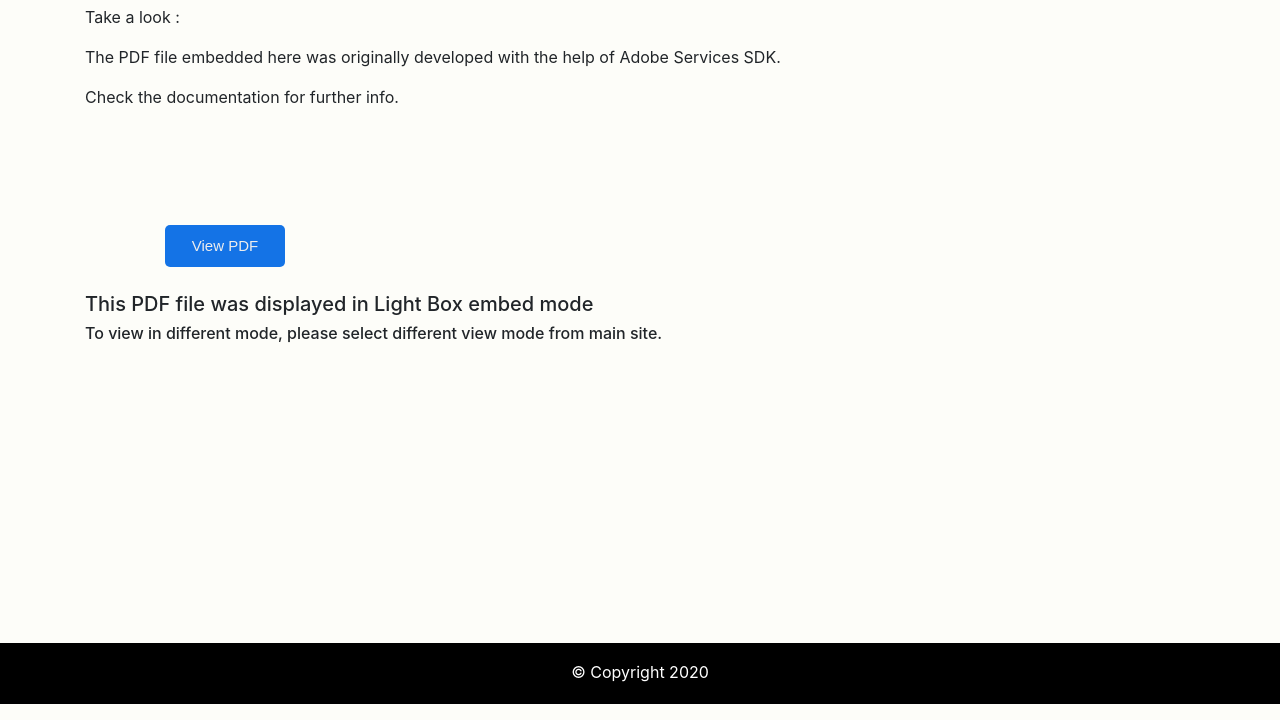
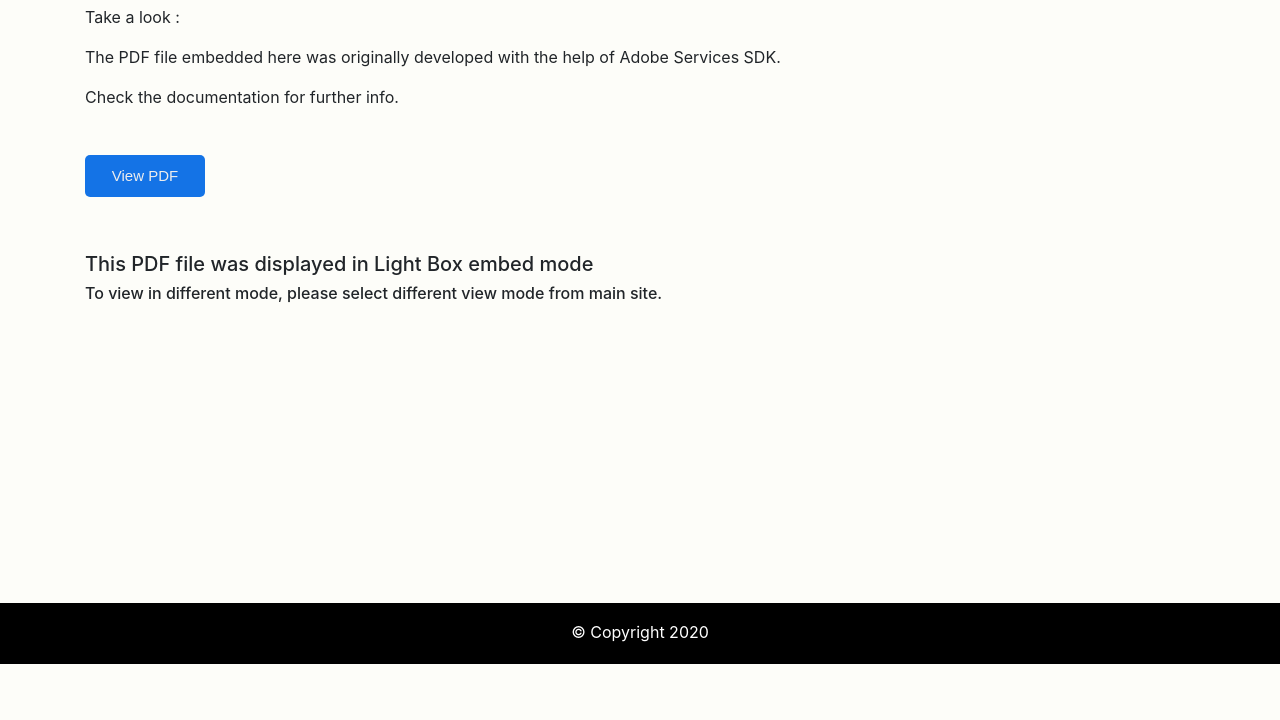
Before and after one commit to hjhardik/AdobePdfSDK, a website: page views/Lightbox Embed Mode/index.html in a window 1280 px wide. Shown: the part 93-813 px from the top of the page. Drawn offline with nearby package versions, Linux system fonts and the light colour scheme.

Commit message:
Update index.html

```diff
--- a/views/Lightbox Embed Mode/index.html
+++ b/views/Lightbox Embed Mode/index.html
@@ -35,7 +35,7 @@
           <p>Take a look :</p>
           <p>The PDF file embedded here was originally developed with the help of Adobe Services SDK.</p>
           <p>Check the documentation for further info.</p>
-<button type="button" onclick="previewFile()" style="cursor: pointer; width: 120px; padding: 10px; font-family: 'Arial'; font-size: 15px; color: #ededed; border-radius: 5px; border: 1px #404040; background-color:#1473e6; margin: 100px 0 0 80px;">View PDF</button>
+<button type="button" onclick="previewFile()" style="cursor: pointer; width: 120px; padding: 10px; font-family: 'Arial'; font-size: 15px; color: #ededed; border-radius: 5px; border: 1px #404040; background-color:#1473e6; margin-top:30px;margin-bottom:30px">View PDF</button>
 <div style="margin-top:25px;">
       <h5>This PDF file was displayed in Light Box embed mode</h4>
       <h6>To view in different mode, please select different view mode from main site.</h5>
```
